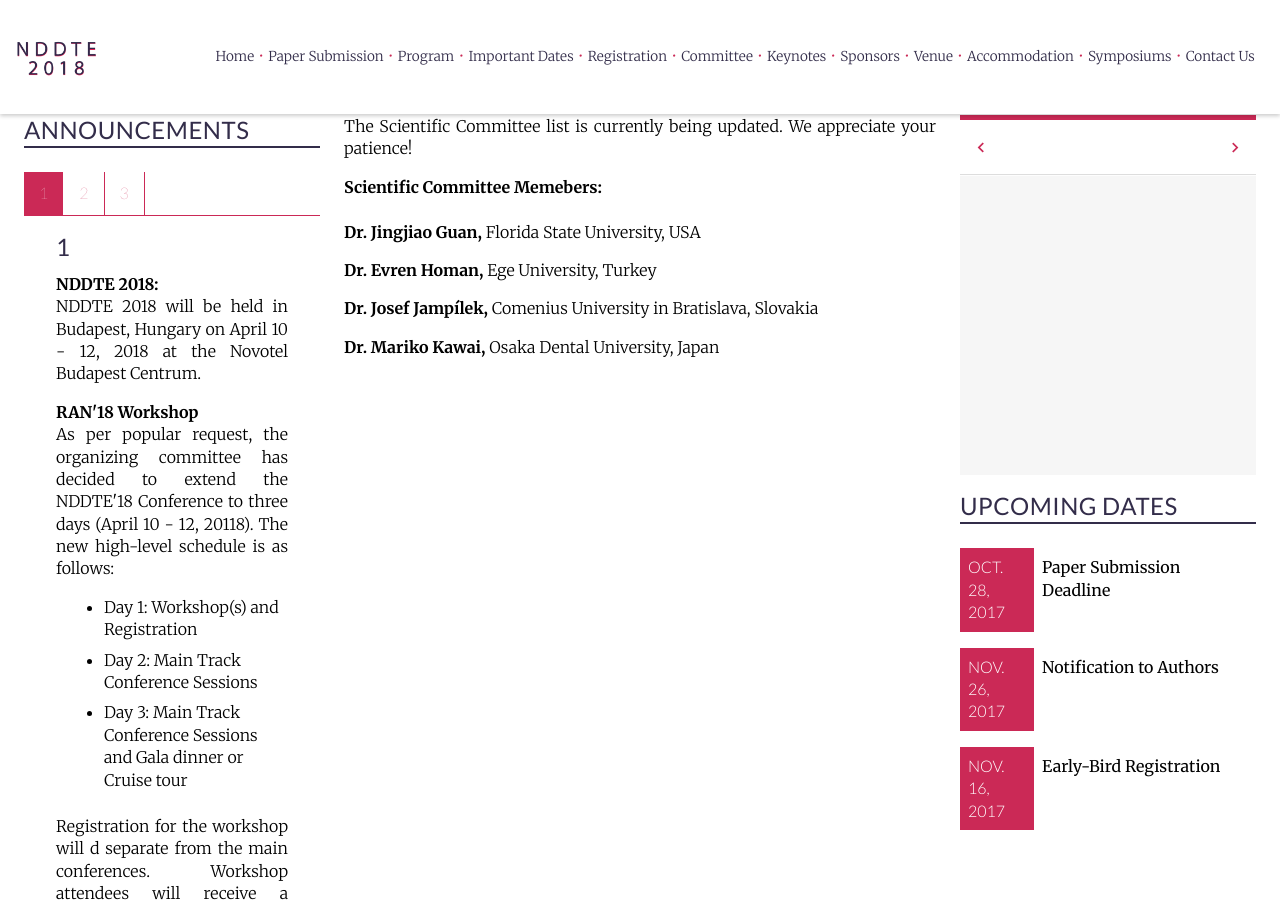
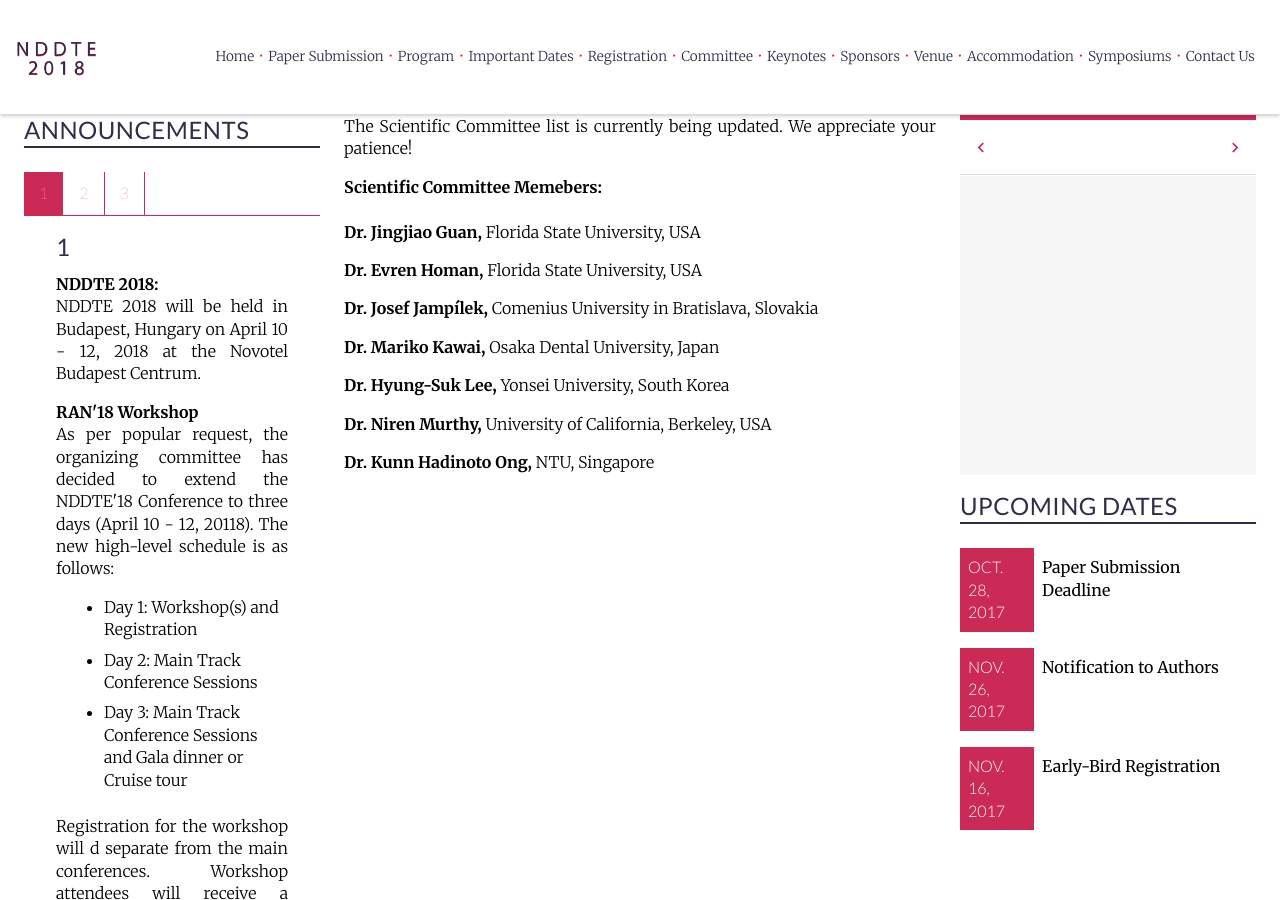
Before and after one commit to intaset/nddte, a Jekyll site: the page built from committee.html, in a window 1280 px wide and 900 px high, scrolled down 416 px. Built offline with Jekyll 4.4.1, drawn with Linux system fonts in a browser that asks for light colours; nearby versions of some CDN libraries; Markdown is read by kramdown in place of the engine named in the settings; comment, search, counter and statistics services are not loaded.

Commit message:
sc update

```diff
--- a/committee.html
+++ b/committee.html
@@ -10,18 +10,12 @@
     <p class="body">The Scientific Committee list is currently being updated. We appreciate your patience!</p>
 
     <p class="bold">Scientific Committee Memebers:</p><br>
-
-    <!-- <p class="body"><b>Dr. Lilia Courrol,</b> Universidade Federal de São Paulo (UNIFESP), Brazil</p> -->
-    <p class="body"><b>Dr. Jingjiao Guan,</b> Florida State University, USA</p>
-    <!-- <p class="body"><b>Dr. Albana Halili,</b> Epoka University, Albania</p>
-    <p class="body"><b>Dr. Ming-Liang He,</b> City University of Hong Kong, Hong Kong</p> -->
-    <p class="body"><b>Dr. Evren Homan,</b> Ege University, Turkey</p>
-    <p class="body"><b>Dr. Josef Jampílek,</b> Comenius University in Bratislava, Slovakia</p>
-    <p class="body"><b>Dr. Mariko Kawai,</b> Osaka Dental University, Japan</p>
-    <!-- <p class="body"><b>Dr. Peter Kneppo,</b> Czech Technical University in Prague, Czech Republic</p>
-    <p class="body"><b>Dr. Hyung-Suk Lee,</b> Yonsei University, South Korea</p>
-    <p class="body"><b>Dr. Niren Murthy,</b> University of California, Berkeley, USA</p>
-    <p class="body"><b>Dr. Kunn Hadinoto Ong,</b> NTU, Singapore</p>
-    <p class="body"><b>Dr. Tai-Horng Young,</b> NTU, Taiwan</p> -->
+	<p class="body"><b>Dr. Jingjiao Guan,</b> Florida State University, USA </p>
+    <p class="body"><b>Dr. Evren Homan,</b> Florida State University, USA </p>
+    <p class="body"><b>Dr. Josef Jampílek,</b> Comenius University in Bratislava, Slovakia </p>
+    <p class="body"><b>Dr. Mariko Kawai,</b> Osaka Dental University, Japan </p>
+    <p class="body"><b>Dr. Hyung-Suk Lee,</b> Yonsei University, South Korea </p>
+    <p class="body"><b>Dr. Niren Murthy,</b> University of California, Berkeley, USA </p>
+    <p class="body"><b>Dr. Kunn Hadinoto Ong,</b> NTU, Singapore </p>
   </div>
   </div>
```
Also changed, not shown: 1 other file.
